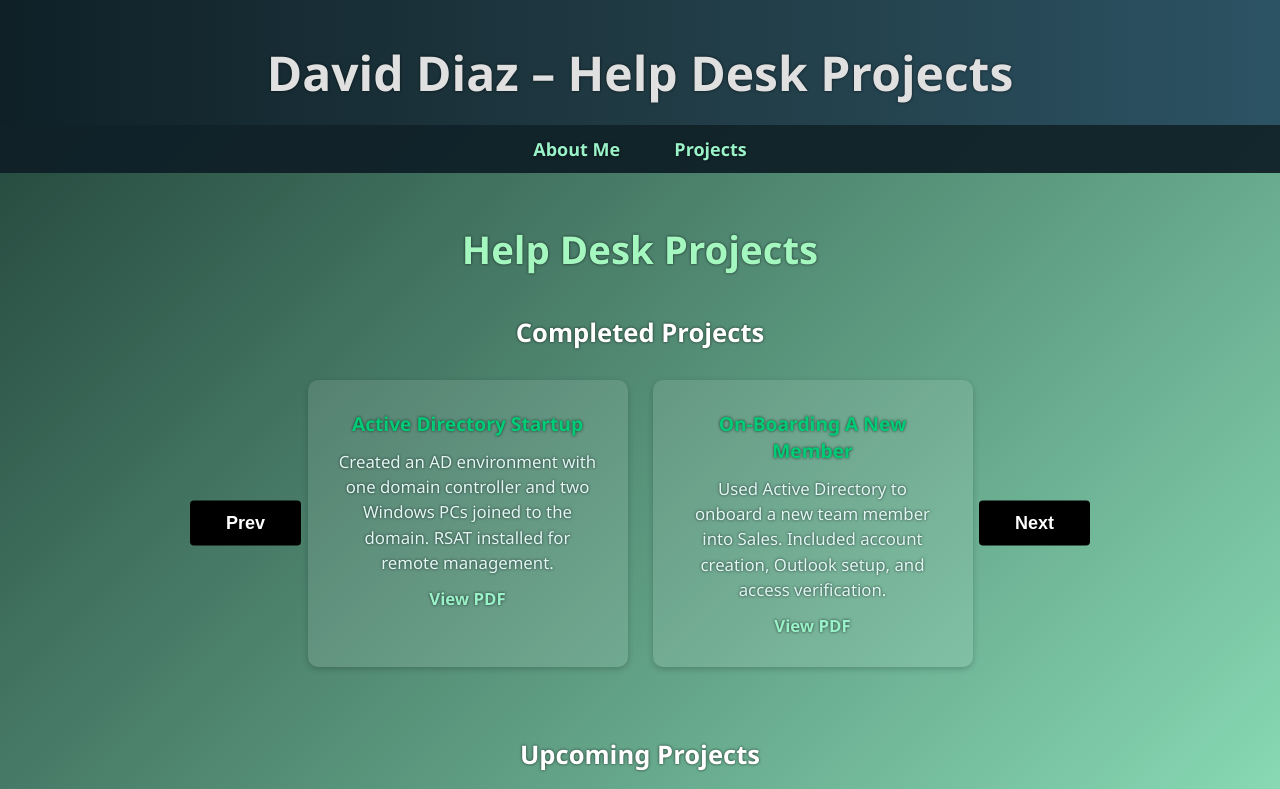
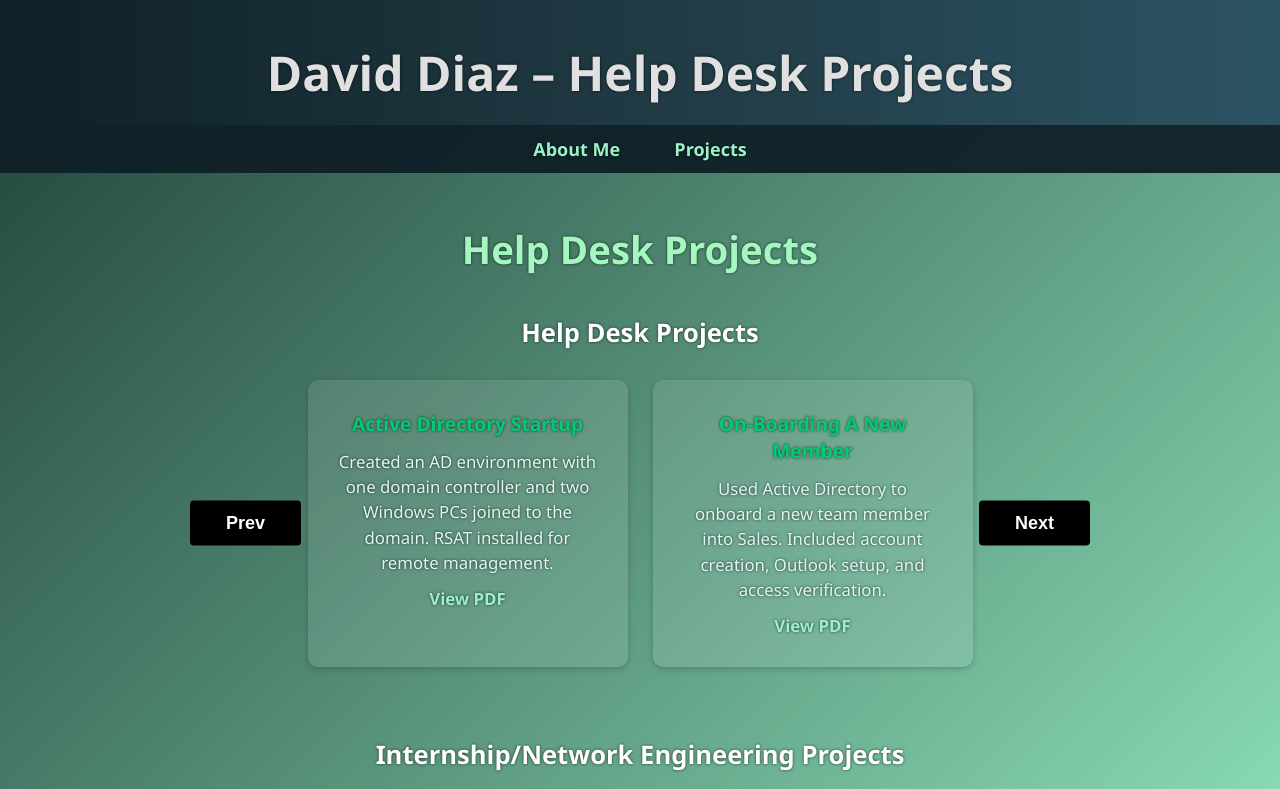
Before and after one commit to ddiaz145/ITtechinfo, a plain HTML site: page projects.html in a window 1280 px wide. Shown: the top 789 px of the page. Drawn offline with Linux system fonts and the light colour scheme.

Commit message:
Update projects.html

```diff
--- a/projects.html
+++ b/projects.html
@@ -187,7 +187,7 @@
     <h2>Help Desk Projects</h2>
 
     <!-- Completed Projects -->
-    <h3>Completed Projects</h3>
+    <h3>Help Desk Projects</h3>
     <div class="carousel-wrapper">
       <div class="carousel-track" id="carouselTrack1"></div>
       <div class="carousel-buttons">
@@ -197,7 +197,7 @@
     </div>
 
     <!-- Upcoming Projects -->
-    <h3>Upcoming Projects</h3>
+    <h3>Internship/Network Engineering Projects</h3>
     <div class="carousel-wrapper">
       <div class="carousel-track" id="carouselTrack2"></div>
       <div class="carousel-buttons">
```
